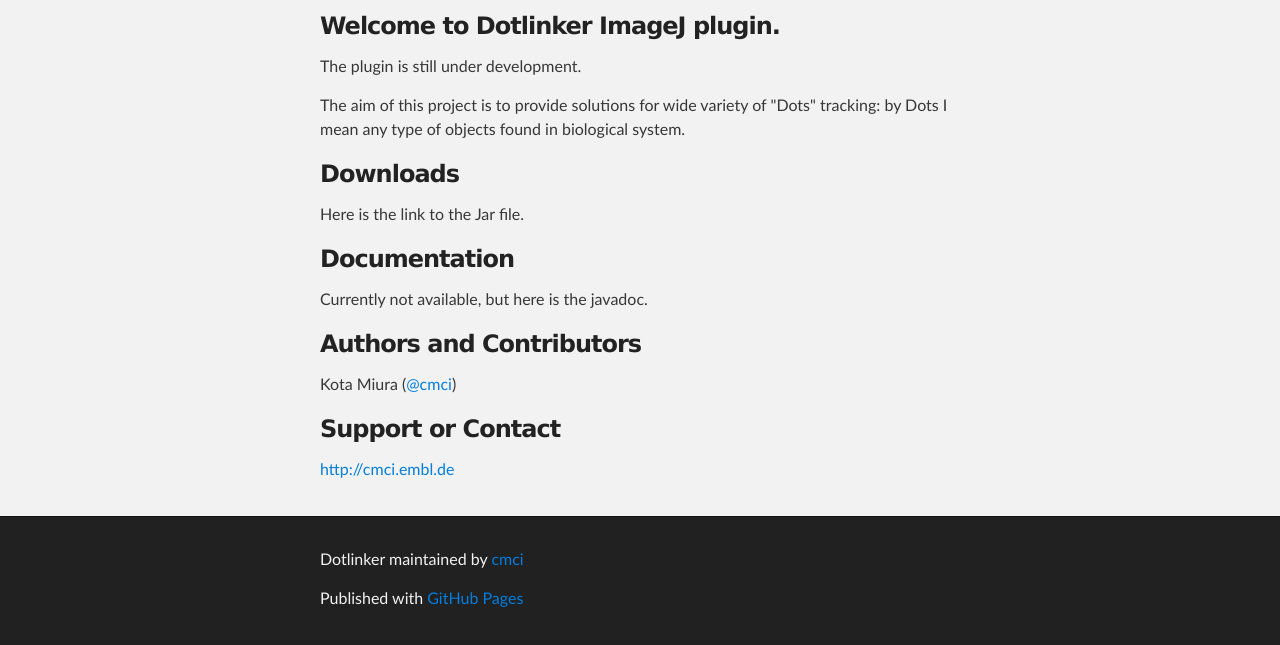
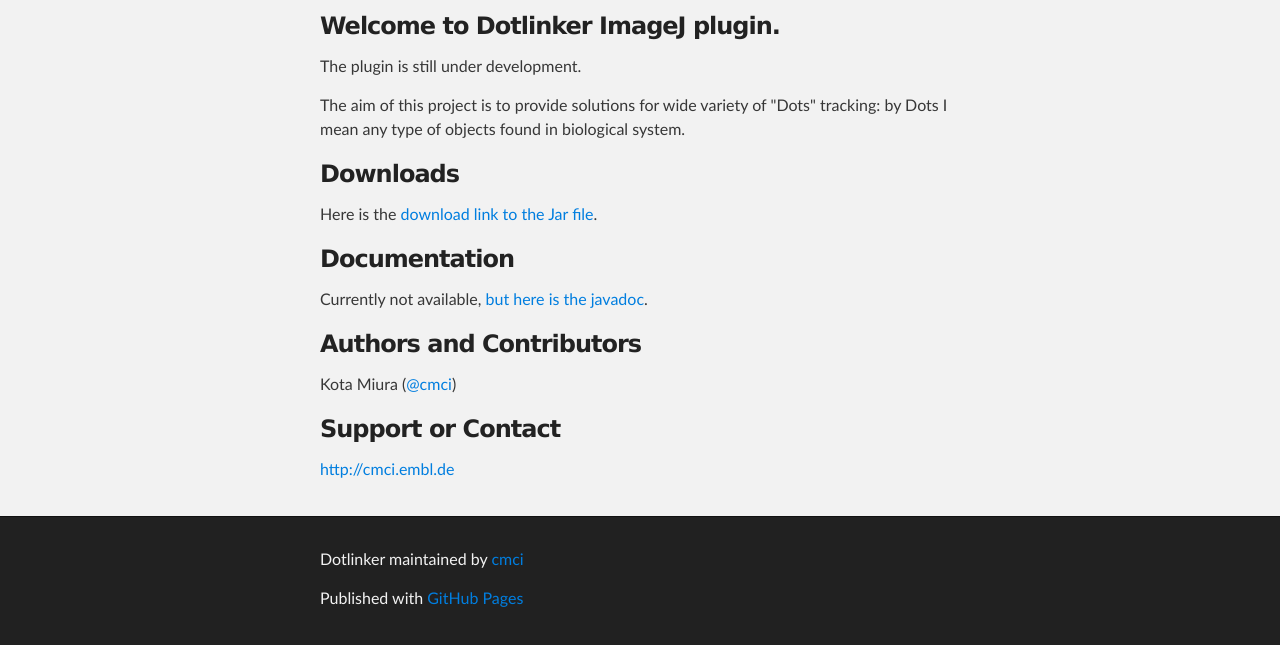
Before and after one commit to miura/DotLinker, a plain HTML site: page index.html in a window 1280 px wide. Shown: the part 252-897 px from the top of the page. Drawn offline with Linux system fonts and the light colour scheme.

```diff
--- a/index.html
+++ b/index.html
@@ -39,11 +39,11 @@
 
 <h3>Downloads</h3>
 
-<p>Here is the link to the Jar file. </p>
+<p>Here is the <a href="https://github.com/cmci/DotLinker/blob/gh-pages/target/Dot_Linker-1.0.0.jar?raw=true">download link to the Jar file</a>. </p>
 
 <h3>Documentation</h3>
 
-<p>Currently not available, but here is the javadoc. </p>
+<p>Currently not available, <a href="http://cmci.github.com/DotLinker/doc/index.html">but here is the javadoc</a>. </p>
 
 <h3>Authors and Contributors</h3>
 
--- a/params.json
+++ b/params.json
@@ -1 +1 @@
-{"name":"Dotlinker","tagline":"linking segmented dots","body":"### Welcome to Dotlinker ImageJ plugin. \r\n\r\nThe plugin is still under development.\r\n\r\nThe aim of this project is to provide solutions for wide variety of \"Dots\" tracking: by Dots I mean any type of objects found in biological system.  \r\n\r\n### Downloads\r\n\r\nHere is the link to the Jar file. \r\n\r\n### Documentation\r\n\r\nCurrently not available, but here is the javadoc. \r\n\r\n### Authors and Contributors\r\n\r\nKota Miura (@cmci) \r\n\r\n### Support or Contact\r\n\r\nhttp://cmci.embl.de","google":"","note":"Don't delete this file! It's used internally to help with page regeneration."}
+{"name":"Dotlinker","tagline":"linking segmented dots","body":"### Welcome to Dotlinker ImageJ plugin. \r\n\r\nThe plugin is still under development.\r\n\r\nThe aim of this project is to provide solutions for wide variety of \"Dots\" tracking: by Dots I mean any type of objects found in biological system.  \r\n\r\n### Downloads\r\n\r\nHere is the [download link to the Jar file](https://github.com/cmci/DotLinker/blob/gh-pages/target/Dot_Linker-1.0.0.jar?raw=true). \r\n\r\n### Documentation\r\n\r\nCurrently not available, [but here is the javadoc](http://cmci.github.com/DotLinker/doc/index.html). \r\n\r\n### Authors and Contributors\r\n\r\nKota Miura (@cmci) \r\n\r\n### Support or Contact\r\n\r\nhttp://cmci.embl.de","google":"","note":"Don't delete this file! It's used internally to help with page regeneration."}
```
